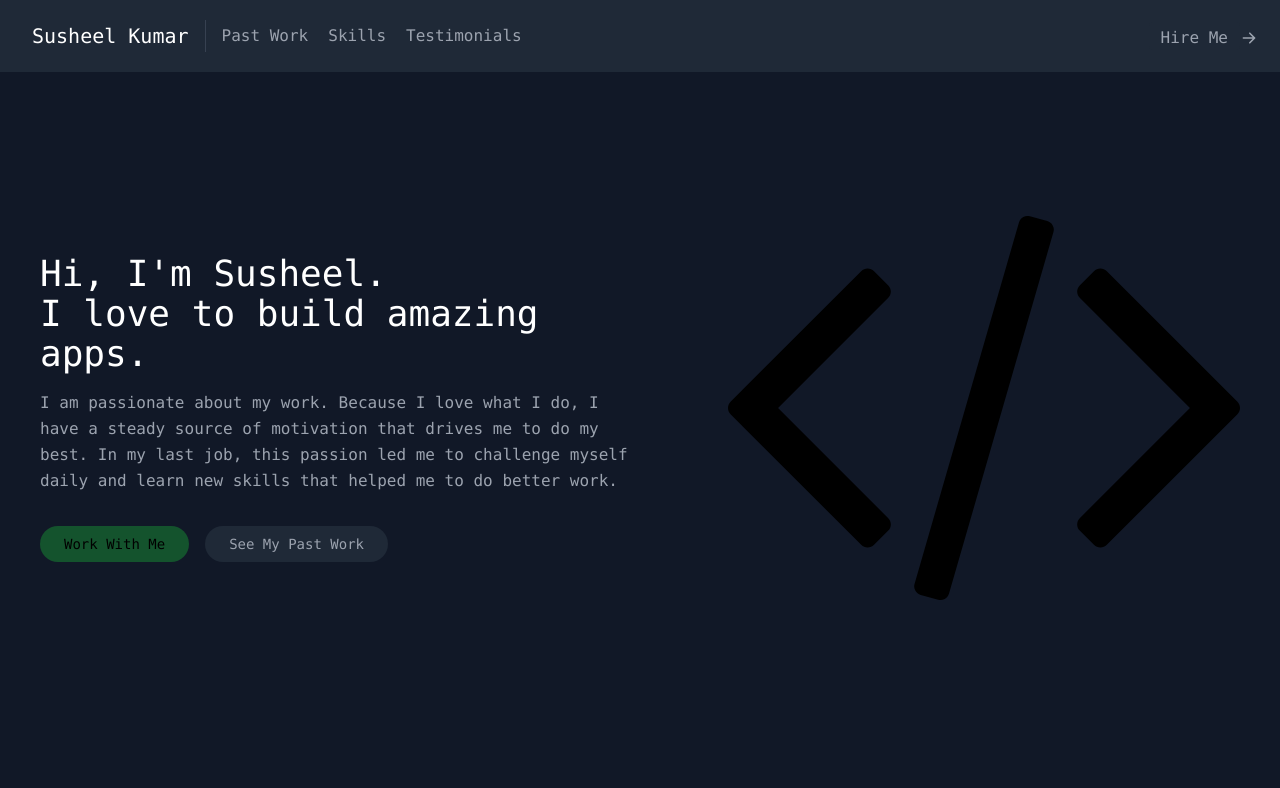
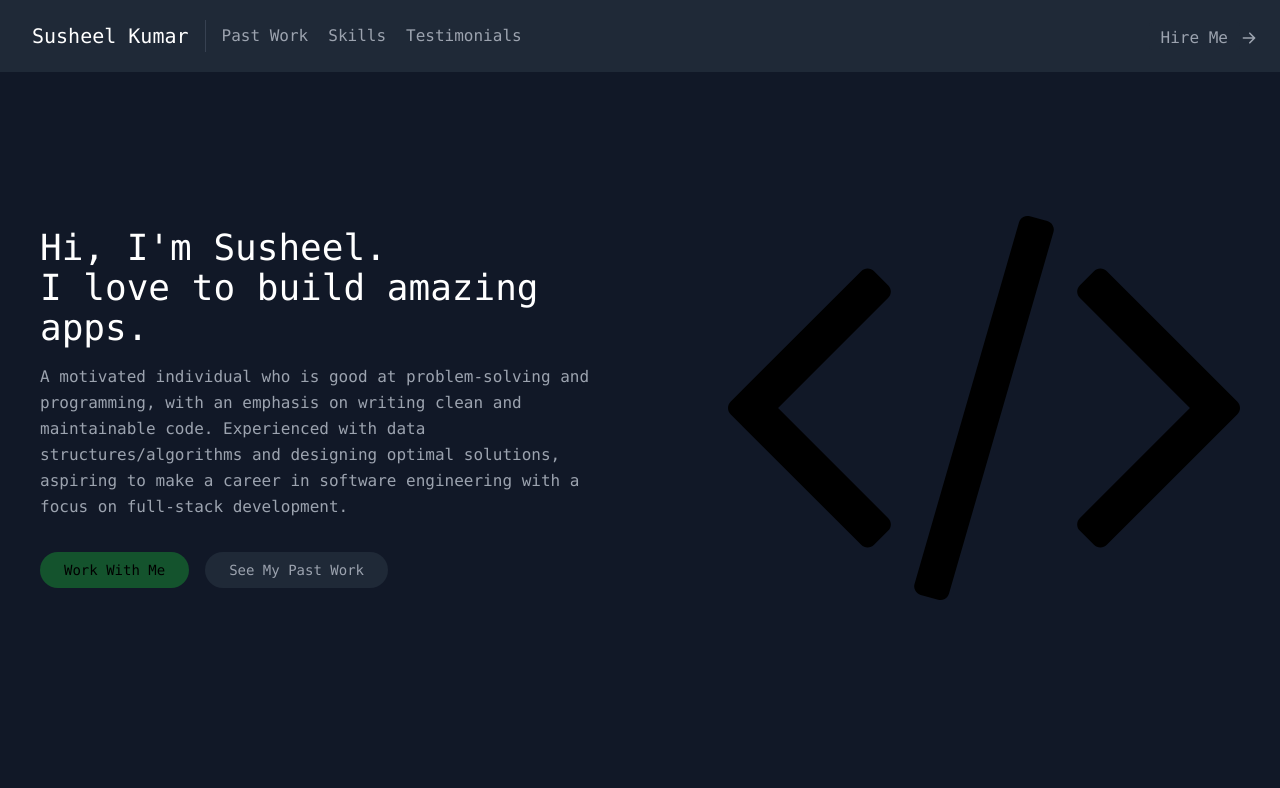
Before and after one commit to Susheel4115/typescript-portfolio, a React (Create React App) app: page / in a window 1280 px wide. Shown: the top 788 px of the page. Built offline with nearby package versions, Linux system fonts and the light colour scheme.

Commit message:
About me changed aqnd hover problem solved forever

```diff
--- a/src/components/About.tsx
+++ b/src/components/About.tsx
@@ -11,10 +11,11 @@ export default function About() {
             apps.
           </h1>
           <p className="mb-8 leading-relaxed">
-            I am passionate about my work. Because I love what I do, I have a
-            steady source of motivation that drives me to do my best. In my last
-            job, this passion led me to challenge myself daily and learn new
-            skills that helped me to do better work.
+            A motivated individual who is good at problem-solving and
+            programming, with an emphasis on writing clean and maintainable
+            code. Experienced with data structures/algorithms and designing
+            optimal solutions, aspiring to make a career in software engineering
+            with a focus on full-stack development.
           </p>
           <div className="flex justify-center">
             <a
--- a/src/components/Projects.tsx
+++ b/src/components/Projects.tsx
@@ -28,7 +28,7 @@ export default function Projects(props: any) {
                   className="absolute inset-0 w-full h-full object-cover object-center"
                   src={project.image}
                 />
-                <div className="px-8 py-10 relative z-10 w-full border-4 border-gray-800 bg-gray-900 opacity-0 hover:opacity-100">
+                <div className="px-8 py-10 relative z-10 w-full border-4 border-gray-800 bg-gray-900 opacity-0 hover:opacity-70 hover:z-0 hover:border-none">
                   <h2 className="tracking-widest text-sm title-font font-medium text-green-400 mb-1">
                     {project.subtitle}
                   </h2>
```
